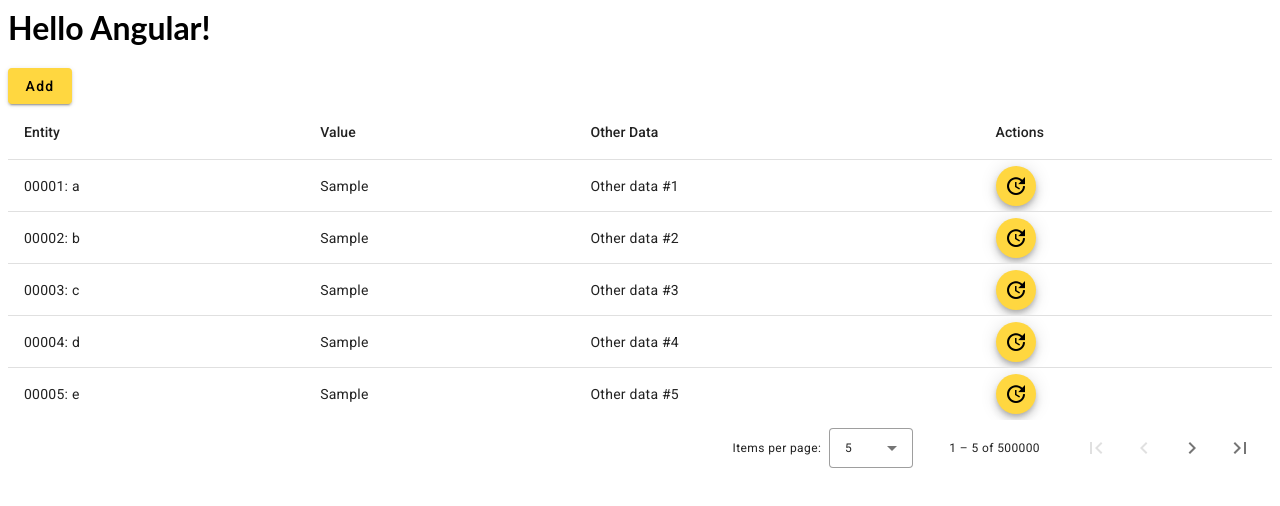
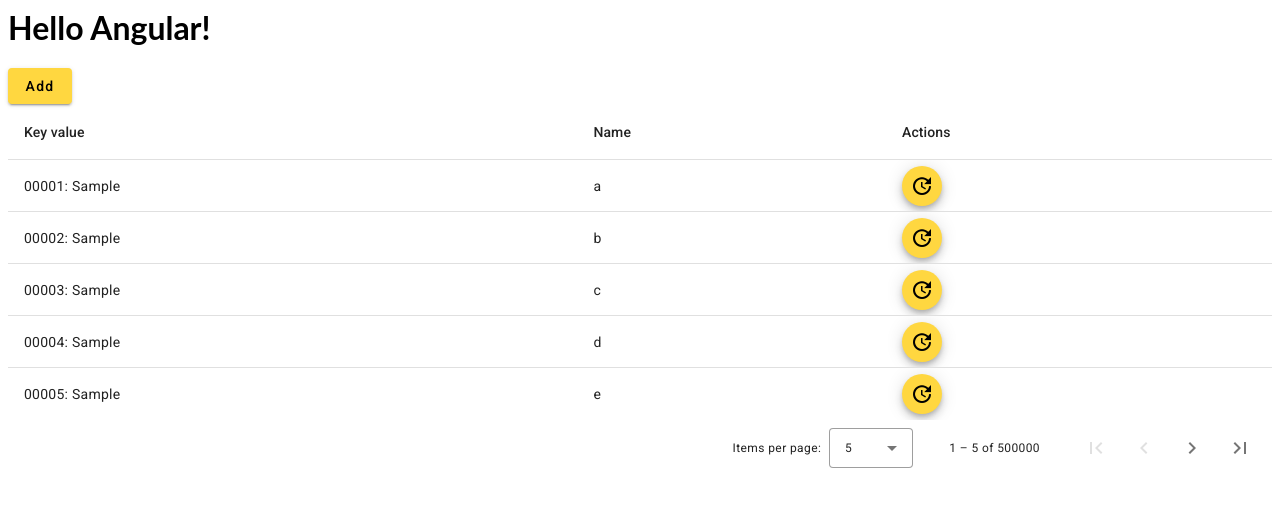
Before and after one commit to jmadoremos/angular-kne8ng, an Angular app: page / in a window 1280 px wide. Shown: the top 506 px of the page. Built offline with nearby package versions, Linux system fonts and the light colour scheme.

Commit message:
4 files modified, 1 added

```diff
--- a/src/app/app.component.html
+++ b/src/app/app.component.html
@@ -4,6 +4,7 @@
 
 <paginated-table
   [dataSource]="tableData"
+  [tableColumns]="tableColumns"
   (update)="onUpdate($event)"
   (revert)="onRevert($event)"
   (remove)="onRemove($event)"
--- a/src/app/app.component.ts
+++ b/src/app/app.component.ts
@@ -3,6 +3,7 @@
 
 import { FormData } from '../models/form-data';
 import { IndexedData } from '../models/indexed-data';
+import { PaginatedTableColumns } from '../models/table-column';
 import { TrackedData } from '../models/tracked-data';
 
 import { FormDialogComponent, FormDialogData } from './form-dialog.component';
@@ -13,7 +14,9 @@
   styleUrls: ['./app.component.css'],
 })
 export class AppComponent {
-  name = 'Angular';
+  readonly name = 'Angular';
+  readonly tableColumns: PaginatedTableColumns[];
+  readonly tableDisplayedColumns: string[];
   tableData: TrackedData<FormData>[];
 
   constructor(private dialog: MatDialog) {
@@ -21,6 +24,27 @@
     this.fetch().forEach((value) => {
       this.tableData.push({ state: 'original', data: value });
     });
+
+    this.tableColumns = [
+      {
+        colKey: 'keyValue',
+        colLabel: 'Key value',
+        rowKeys: ['key', 'value'],
+        displayed: true,
+      },
+      {
+        colKey: 'name',
+        colLabel: 'Name',
+        rowKeys: ['name'],
+        displayed: true,
+      },
+      {
+        colKey: 'otherData',
+        colLabel: 'Other data',
+        rowKeys: ['otherData'],
+        displayed: false,
+      },
+    ];
   }
 
   private fetch(): FormData[] {
--- a/src/app/paginated-table.component.html
+++ b/src/app/paginated-table.component.html
@@ -1,29 +1,15 @@
 <table mat-table [dataSource]="dataSource">
-  <!-- keyName -->
-  <ng-container matColumnDef="keyName">
-    <th mat-header-cell *matHeaderCellDef>Entity</th>
-    <td mat-cell *matCellDef="let row">
-      {{
-        (row.modified?.key || row.data.key) +
-          ': ' +
-          (row.modified?.name || row.data.name)
-      }}
-    </td>
-  </ng-container>
-
-  <!-- value -->
-  <ng-container matColumnDef="value">
-    <th mat-header-cell *matHeaderCellDef>Value</th>
-    <td mat-cell *matCellDef="let row">
-      {{ row.modified?.value || row.data.value }}
-    </td>
-  </ng-container>
-
-  <!-- otherData -->
-  <ng-container matColumnDef="otherData">
-    <th mat-header-cell *matHeaderCellDef>Other Data</th>
-    <td mat-cell *matCellDef="let row">
-      {{ row.modified?.otherData || row.data.otherData }}
+  <!-- all columns -->
+  <ng-container *ngFor="let col of tableColumns" [matColumnDef]="col.colKey">
+    <th mat-header-cell *matHeaderCellDef>{{ col.colLabel }}</th>
+    <td mat-cell *matCellDef="let row" [ngSwitch]="col.rowKeys.length">
+      <span *ngSwitchCase="1">
+        {{ (row.modified ?? row.data)[col.rowKeys[0]] }}
+      </span>
+      <span *ngSwitchCase="2">
+        {{ (row.modified ?? row.data)[col.rowKeys[0]] }}:
+        {{ (row.modified ?? row.data)[col.rowKeys[1]] }}
+      </span>
     </td>
   </ng-container>
 
@@ -60,8 +46,8 @@
   </ng-container>
 
   <!-- [rows] -->
-  <tr mat-header-row *matHeaderRowDef="displayedColumns"></tr>
-  <tr mat-row *matRowDef="let row; columns: displayedColumns"></tr>
+  <tr mat-header-row *matHeaderRowDef="displayColumns"></tr>
+  <tr mat-row *matRowDef="let row; columns: displayColumns"></tr>
 </table>
 
 <mat-paginator
--- a/src/app/paginated-table.component.ts
+++ b/src/app/paginated-table.component.ts
@@ -4,6 +4,7 @@
 
 import { FormData } from '../models/form-data';
 import { IndexedData } from '../models/indexed-data';
+import { PaginatedTableColumns } from '../models/table-column';
 import { TrackedData } from '../models/tracked-data';
 
 import { FormDialogComponent, FormDialogData } from './form-dialog.component';
@@ -16,12 +17,13 @@
 export class PaginatedTableComponent {
   private _tableData: TrackedData<FormData>[];
   private _filteredData: TrackedData<FormData>[];
+  private _tableColumns: PaginatedTableColumns[];
+  private _displayedColumns: string[];
 
   @Output() update: EventEmitter<IndexedData<FormData>>;
   @Output() revert: EventEmitter<IndexedData<never>>;
   @Output() remove: EventEmitter<IndexedData<never>>;
 
-  readonly displayedColumns: string[];
   readonly pageSizeOptions: number[];
   rowLength: number;
   pageSize: number;
@@ -32,7 +34,6 @@
     this.revert = new EventEmitter();
     this.remove = new EventEmitter();
 
-    this.displayedColumns = ['keyName', 'value', 'otherData', 'actions'];
     this.pageSizeOptions = [5, 10, 25];
     this.rowLength = 0;
     this.pageSize = 5;
@@ -49,6 +50,24 @@
 
   get dataSource(): TrackedData<FormData>[] {
     return this._filteredData;
+  }
+
+  @Input()
+  set tableColumns(val: PaginatedTableColumns[]) {
+    this._tableColumns = val;
+
+    this._displayedColumns = val
+      .filter((value) => value.displayed)
+      .map((value) => value.colKey);
+    this._displayedColumns.push('actions');
+  }
+
+  get tableColumns(): PaginatedTableColumns[] {
+    return this._tableColumns;
+  }
+
+  get displayColumns(): string[] {
+    return this._displayedColumns;
   }
 
   get maxPageIndex(): number {
--- /dev/null
+++ b/src/models/table-column.ts
@@ -0,0 +1,6 @@
+export interface PaginatedTableColumns {
+  colKey: string;
+  colLabel: string;
+  rowKeys: string[];
+  displayed: boolean;
+}
```
